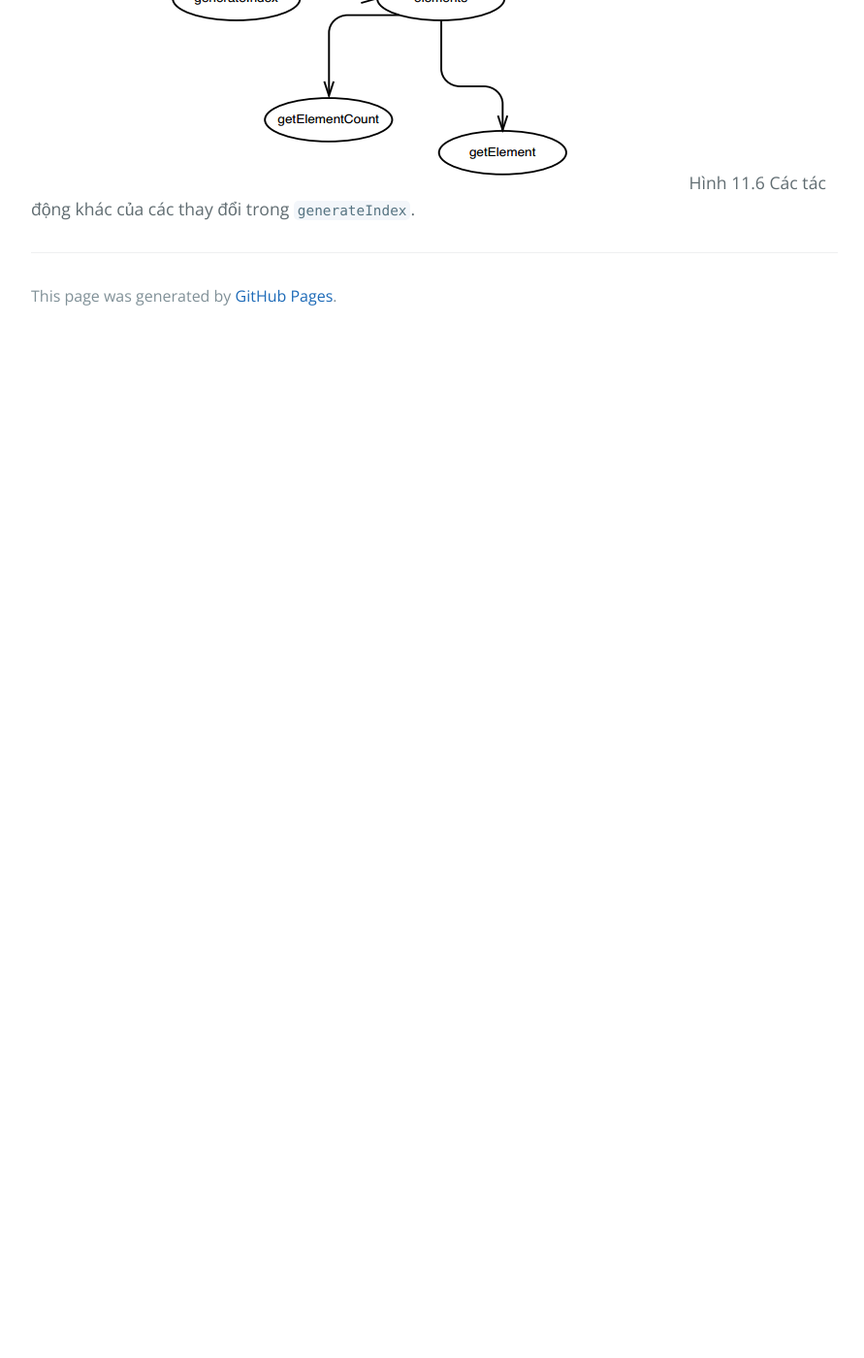
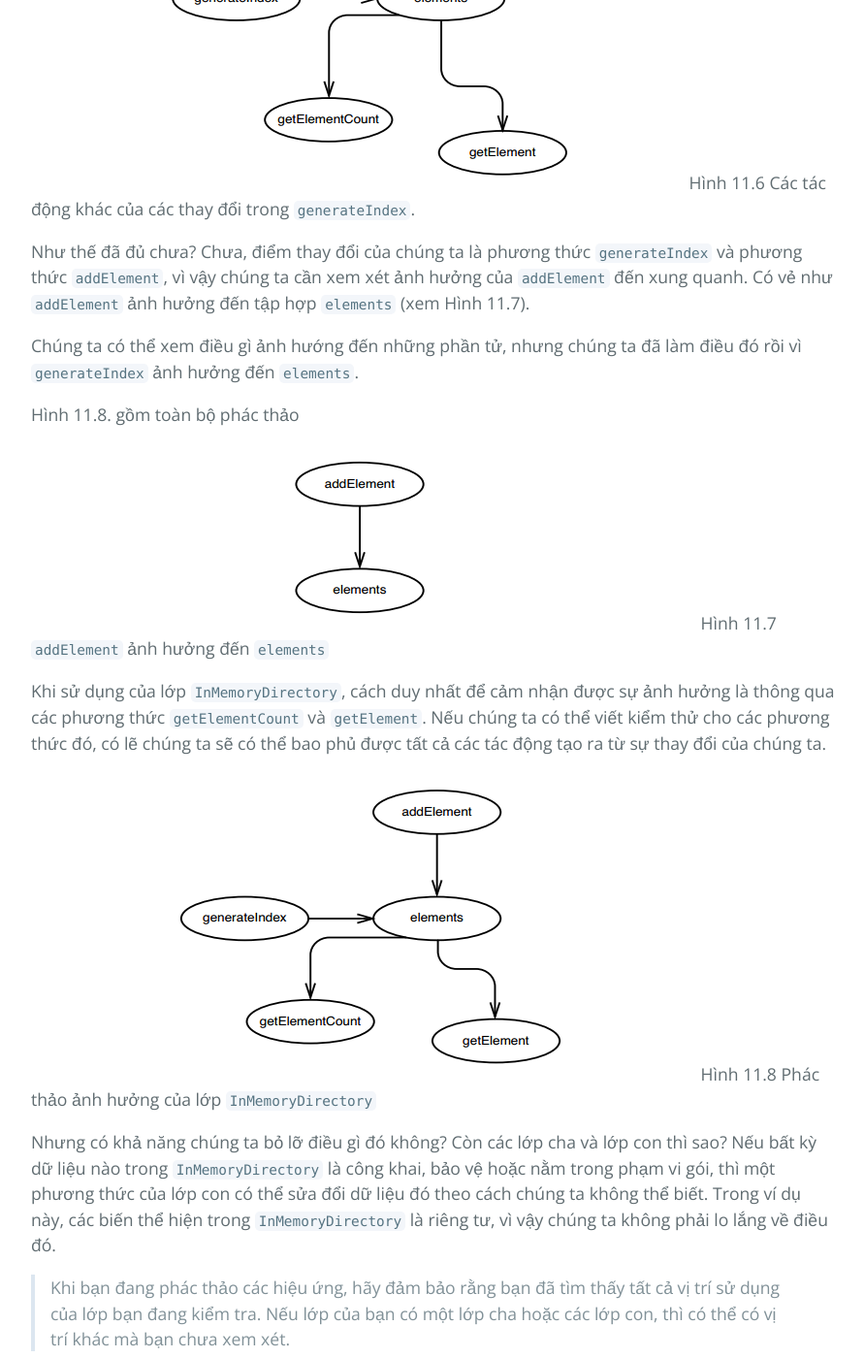
Before and after one commit to HaiBV/haibv.github.io, a Jekyll site: the page built from working-effectively-with-legacy-code/chapter-11-i-need-to-make-a-change-what-methods-should-i-test.md, in a window 1280 px wide and 1400 px high, scrolled down 8988 px. Shown: the whole window at 97% size, without its empty margins (192-1083 px from the left). Built offline with Jekyll 4.4.1, drawn with Linux system fonts in a browser that asks for light colours; our own code applies the rules of GitHub Pages for plain Markdown files; before the commit the page ends 9337 px from its top, so only the background shows below that; some of the changed text lies outside the part shown.

Commit message:
Book - Working Efectively with Legacy Code - P2 - C11

````diff
--- a/working-effectively-with-legacy-code/chapter-11-i-need-to-make-a-change-what-methods-should-i-test.md
+++ b/working-effectively-with-legacy-code/chapter-11-i-need-to-make-a-change-what-methods-should-i-test.md
@@ -222,3 +222,58 @@
 
 ![11.6](images/11-6.png)
 Hình 11.6 Các tác động khác của các thay đổi trong `generateIndex`.
+
+Như thế đã đủ chưa? Chưa, điểm thay đổi của chúng ta là phương thức `generateIndex` và phương thức `addElement`, vì vậy chúng ta cần xem xét ảnh hưởng của `addElement` đến xung quanh. Có vẻ như `addElement` ảnh hưởng đến tập hợp `elements` (xem Hình 11.7).
+
+Chúng ta có thể xem điều gì ảnh hướng đến những phần tử, nhưng chúng ta đã làm điều đó rồi vì `generateIndex` ảnh hưởng đến `elements`.
+
+Hình 11.8. gồm toàn bộ phác thảo
+
+![11.7](images/11-7.png)
+Hình 11.7 `addElement` ảnh hưởng đến `elements`
+
+Khi sử dụng của lớp `InMemoryDirectory`, cách duy nhất để cảm nhận được sự ảnh hưởng là thông qua các phương thức `getElementCount` và `getElement`. Nếu chúng ta có thể viết kiểm thử cho các phương thức đó, có lẽ chúng ta sẽ có thể bao phủ được tất cả các tác động tạo ra từ sự thay đổi của chúng ta.
+
+![11.8](images/11-8.png)
+Hình 11.8 Phác thảo ảnh hưởng của lớp `InMemoryDirectory`
+
+Nhưng có khả năng chúng ta bỏ lỡ điều gì đó không? Còn các lớp cha và lớp con thì sao? Nếu bất kỳ dữ liệu nào trong `InMemoryDirectory` là công khai, bảo vệ hoặc nằm trong phạm vi gói, thì một phương thức của lớp con có thể sửa đổi dữ liệu đó theo cách chúng ta không thể biết. Trong ví dụ này, các biến thể hiện trong `InMemoryDirectory` là riêng tư, vì vậy chúng ta không phải lo lắng về điều đó.
+
+> Khi bạn đang phác thảo các hiệu ứng, hãy đảm bảo rằng bạn đã tìm thấy tất cả vị trí sử dụng của lớp bạn đang kiểm tra. Nếu lớp của bạn có một lớp cha hoặc các lớp con, thì có thể có vị trí khác mà bạn chưa xem xét.
+
+Bây giờ thì sao? Chà, có một điều mà chúng tôi đã che đậy hoàn toàn. Chúng tôi đang sử dụng lớp `Element` trong thư mục, nhưng nó không nằm trong bản phác thảo hiệu ứng của chúng tôi. Hãy xem xét nó kỹ hơn.
+
+Khi chúng ta gọi `generateIndex`, chúng ta tạo một `Element` và liên tục gọi `addText` trên đó. Hãy xem code của `Element`:
+
+```Java
+public class Element {
+	private String name;
+	private String text = "";
+
+	public Element(String name) {
+		this.name = name;
+	}
+
+	public String getName() {
+		return name;
+	}
+
+	public void addText(String newText) {
+		text += newText;
+	}
+
+	public String getText() {
+		return text;
+	}
+}
+```
+
+Thật may mắn, nó rất đơn giản. Hãy tạo một hình ảnh cho một phần tử mới mà `generateIndex` tạo ra (xem Hình 11.9).
+
+Khi chúng ta có một phần tử mới và nó chứa đầy văn bản, `generateIndex` sẽ thêm phần tử đó vào tập hợp, vì vậy phần tử mới sẽ ảnh hưởng đến tập hợp (xem Hình 11.10)
+
+![11.9](images/11-9.png)
+Hình 11.9 Các tác động tới lớp `Element`
+
+![11.10](images/11-10.png)
+Hình 11.10 `generateIndex` tác động tới tập hợp `elements`.
````
Also changed, not shown: working-effectively-with-legacy-code/images/11-10.png (added), working-effectively-with-legacy-code/images/11-7.png (added), working-effectively-with-legacy-code/images/11-8.png (added), working-effectively-with-legacy-code/images/11-9.png (added).
